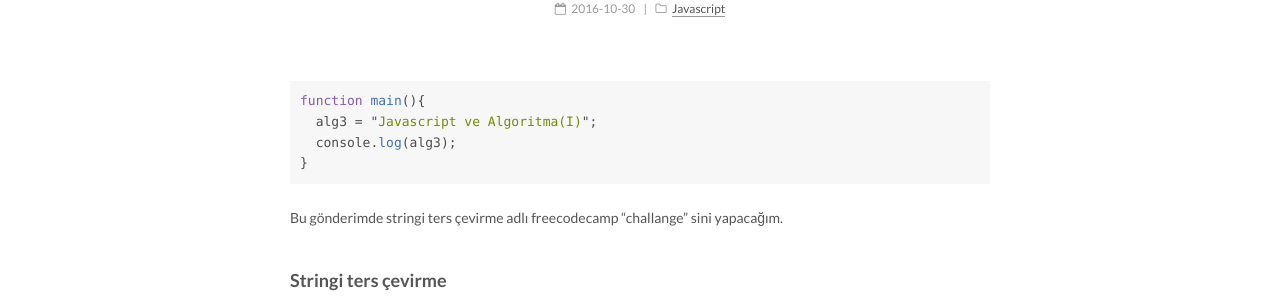
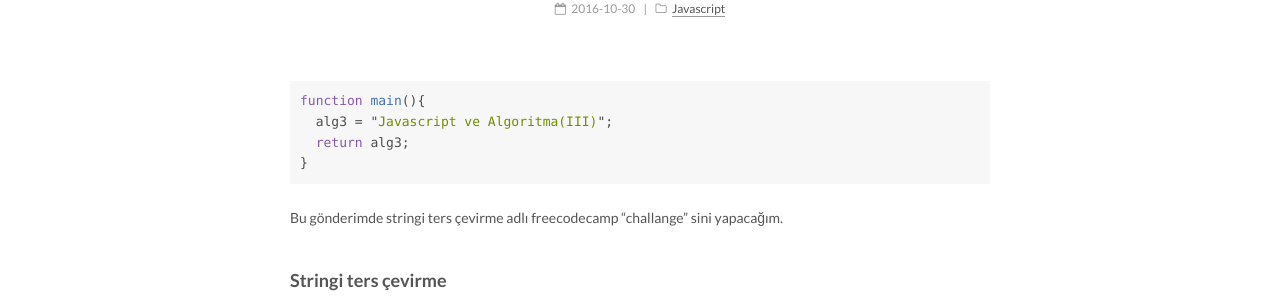
Before and after one commit to sergenp/sergenp.github.io, a Jekyll site: the page built from _posts/2016-10-30-algoritma3-javascript.md, in a window 1280 px wide. Shown: the part 486-792 px from the top of the page. Built offline with Jekyll 4.4.1, drawn with Linux system fonts in a browser that asks for light colours.

Commit message:
Update 2016-10-30-algoritma3-javascript.md

```diff
--- a/_posts/2016-10-30-algoritma3-javascript.md
+++ b/_posts/2016-10-30-algoritma3-javascript.md
@@ -8,8 +8,8 @@ tags:
 ---
 {% highlight js %}
 function main(){
-  alg3 = "Javascript ve Algoritma(I)";
-  console.log(alg3);
+  alg3 = "Javascript ve Algoritma(III)";
+  return alg3;
 }
 {% endhighlight %}
 
```
